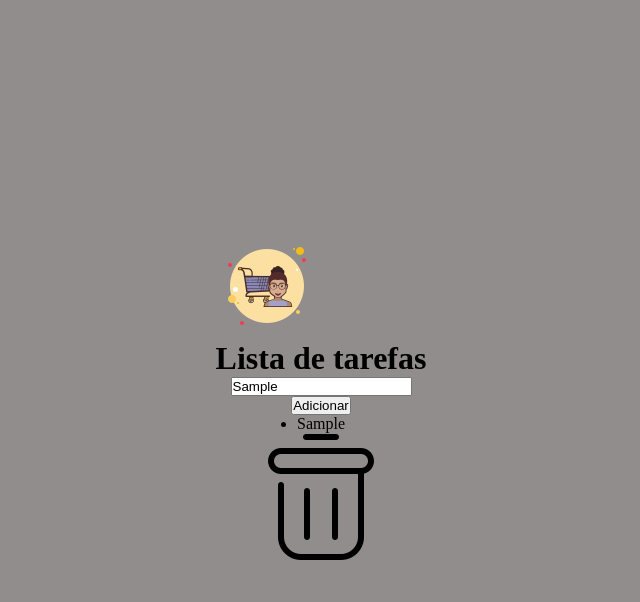
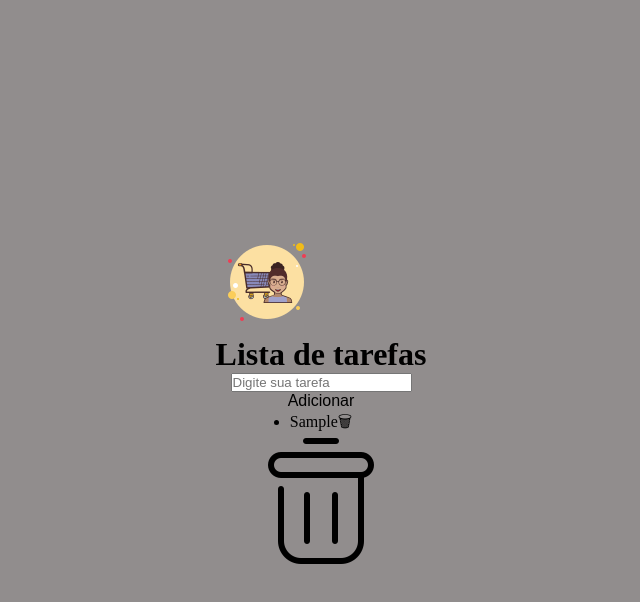
Before and after one commit to Pabriciolima/to-do-list, a plain HTML site: page index.html in a window 1280 px wide. Both pictures are taken after typing "Sample" into the empty fields and a click on the button "Adicionar". Shown: the whole page, without its empty margins (319-959 px from the left). Drawn offline with Linux system fonts and the light colour scheme.

Commit message:
adicionado botão de lixeira

```diff
--- a/assets/style.css
+++ b/assets/style.css
@@ -13,3 +13,10 @@
     margin: 0;
     flex-direction: column;
 }
+
+    button {
+        background: none;
+        border: none;
+        cursor: pointer;
+        font-size: 16px;
+    }
--- a/script.js
+++ b/script.js
@@ -1,13 +1,20 @@
 function btn(){
 
         const pegarValor = document.getElementById('text').value;
-
         var novaTarefa = document.createElement("li");
         novaTarefa.textContent = pegarValor;
 
+
+        var botaoLixeira = document.createElement("button");
+        novaTarefa.appendChild(botaoLixeira);
+        botaoLixeira.innerHTML = "&#128465;";
+        botaoLixeira.onclick = function() {
+        novaTarefa.remove();
+        };
+
+
+
         document.getElementById("listaDeTarefas").appendChild(novaTarefa);
-
-        document.getElementById("pegarValor").value = "";
-
+        document.getElementById("text").value = "";
         document.getElementById("valorNaTela").innerHTML = "Tarefa: " + pegarValor;
         }
```
